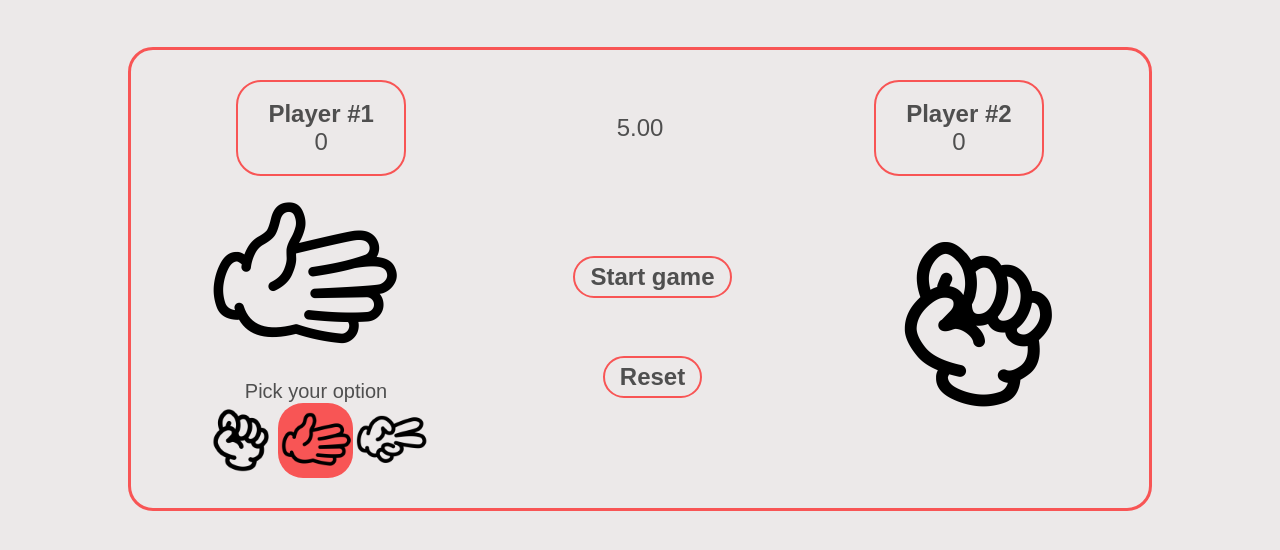
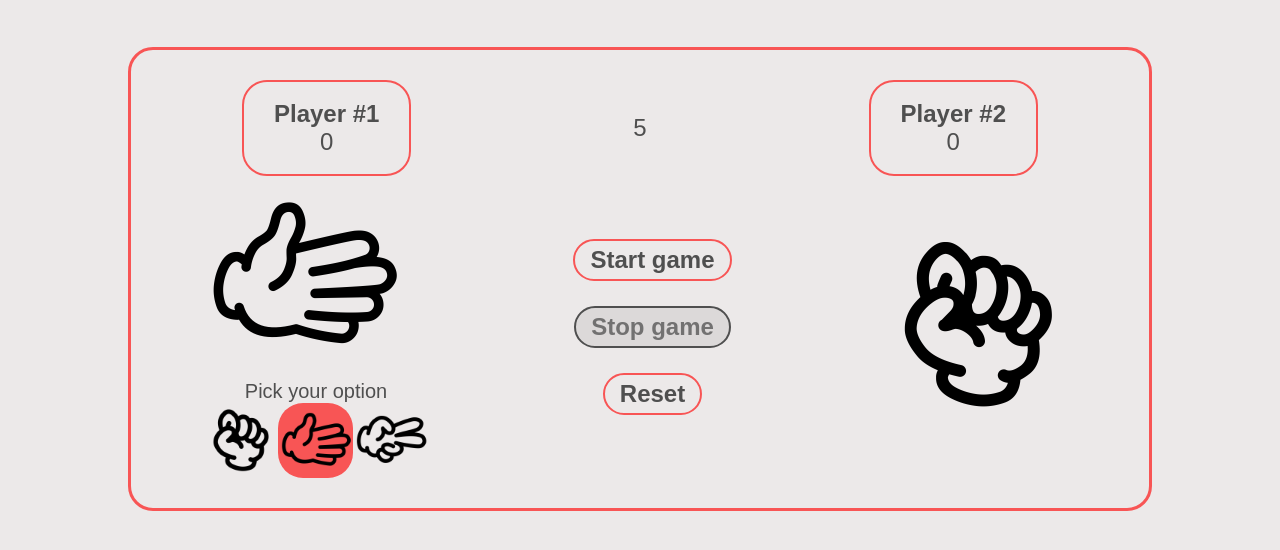
Before and after one commit to maxrangel/academlo-rock-paper-scissors, a plain HTML site: page index.html in a window 1280 px wide. Shown: the part 70-620 px from the top of the page. Drawn offline with Linux system fonts and the light colour scheme.

Commit message:
added disabled class

```diff
--- a/index.css
+++ b/index.css
@@ -119,3 +119,11 @@ body {
 	background-color: #f85555ce;
 	color: white;
 }
+
+.disabled,
+.disabled:hover {
+	cursor: default;
+	background-color: #dcd9d9;
+	border-color: #4f4f4f;
+	color: #4f4f4fc1;
+}
--- a/index.html
+++ b/index.html
@@ -23,7 +23,7 @@
 					<p class="score-label">0</p>
 				</div>
 				<div class="time-counter">
-					<p class="timer">5.00</p>
+					<p id="timer" class="timer">5</p>
 				</div>
 				<div class="victory-counter">
 					<p class="score-title">Player #2</p>
@@ -50,6 +50,7 @@
 				</div>
 				<div class="actions-column">
 					<button class="button start">Start game</button>
+					<button class="button stop disabled">Stop game</button>
 					<button class="button reset">Reset</button>
 				</div>
 				<div class="player-card">
@@ -60,4 +61,5 @@
 		</div>
 		<!-- End of container -->
 	</body>
+	<script src="./index.js"></script>
 </html>
```
Also changed, not shown: index.js (added).
